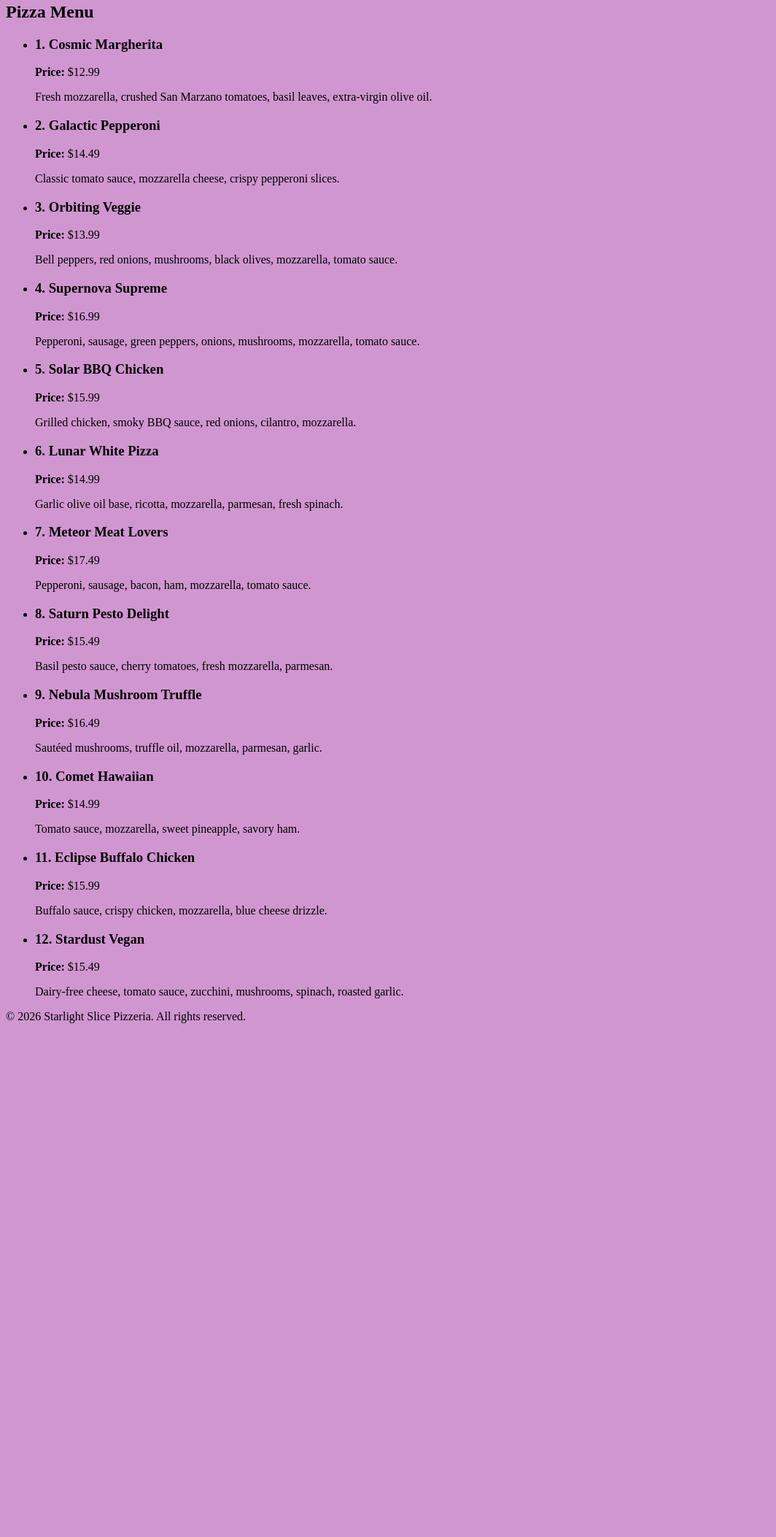
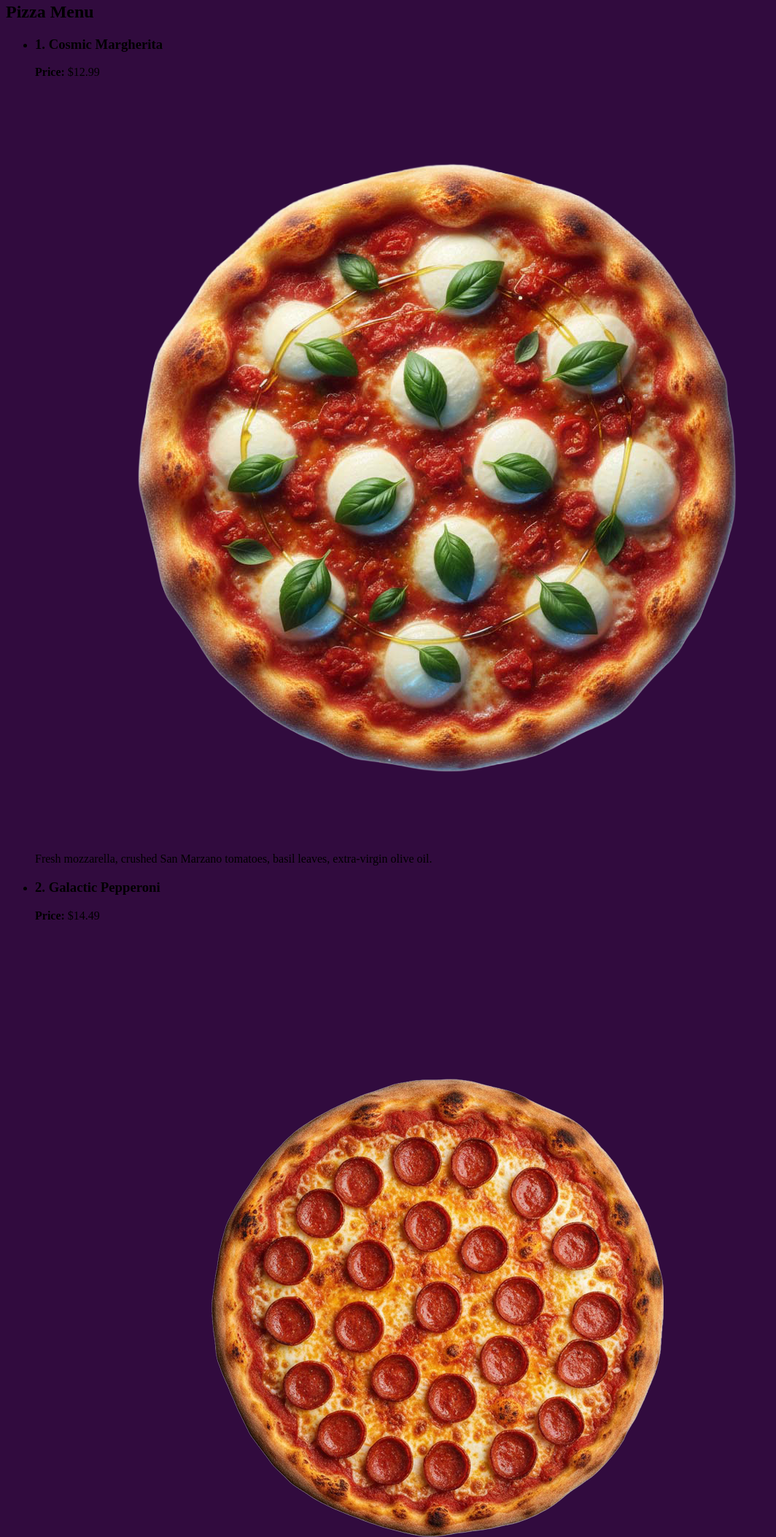
Before and after one commit to njovi/Restaurant-Menu, a plain HTML site: page index.html in a window 1280 px wide. Shown: the part 116-2222 px from the top of the page at 73% size, without its empty margins (0-1064 px from the left). Before the commit the page ends 1534 px from the top, so only its background shows below. Drawn offline with Linux system fonts and the light colour scheme.

Commit message:
Images and Color Upgrade

```diff
--- a/CSS/styles.css
+++ b/CSS/styles.css
@@ -1,3 +1,3 @@
 body {
-    background-color: rgb(208, 150, 208);
+    background-color: rgb(49, 11, 62);
 }
--- a/index.html
+++ b/index.html
@@ -20,18 +20,27 @@
         <li>
           <h3>1. Cosmic Margherita</h3>
           <p><strong>Price:</strong> $12.99</p>
+          <figure>
+            <img src = "IMAGES/CosmicMarg.png" alt = "Cosmic Margherita" />
+          </figure>
           <p>Fresh mozzarella, crushed San Marzano tomatoes, basil leaves, extra-virgin olive oil.</p>
         </li>
 
         <li>
           <h3>2. Galactic Pepperoni</h3>
           <p><strong>Price:</strong> $14.49</p>
+          <figure>
+            <img src = "IMAGES/GalaticPepperoni.png" alt = "Galactic Pepperoni" />
+          </figure>
           <p>Classic tomato sauce, mozzarella cheese, crispy pepperoni slices.</p>
         </li>
 
         <li>
           <h3>3. Orbiting Veggie</h3>
           <p><strong>Price:</strong> $13.99</p>
+          <figure>
+            <img src = "IMAGES/OrbitingVeggie copy 2.png" alt = "Orbiting Veggie" />
+          </figure>
           <p>Bell peppers, red onions, mushrooms, black olives, mozzarella, tomato sauce.</p>
         </li>
 
```
Also changed, not shown: IMAGES/CosmicMarg.png (added), IMAGES/GalaticPepperoni.png (added), IMAGES/OrbitingVeggie copy 2.png (added).
